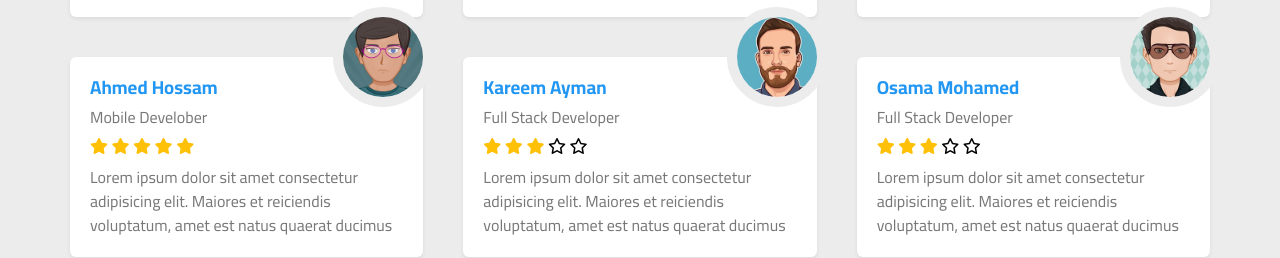
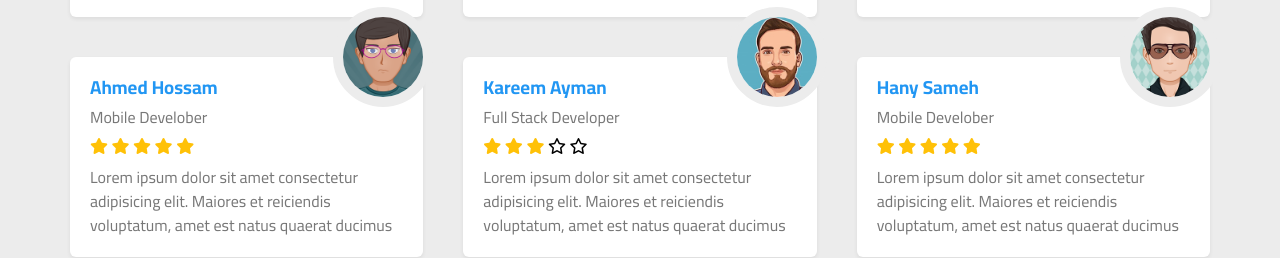
Before and after one commit to Amr-Adel10/Responsive-Web-Design-3, a plain HTML site: page index.html in a window 1280 px wide. Shown: the part 4484-4742 px from the top of the page. Drawn offline with Linux system fonts and the light colour scheme.

Commit message:
Update index.html

```diff
--- a/index.html
+++ b/index.html
@@ -335,14 +335,14 @@
       </div>
       <div class="box">
         <img src="imgs/avatar-06.png" alt="" />
-        <h3>Osama Mohamed</h3>
-        <span class="title">Full Stack Developer</span>
+        <h3>Hany Sameh</h3>
+        <span class="title">Mobile Develober</span>
         <div class="rate">
           <i class="filled fas fa-star"></i>
           <i class="filled fas fa-star"></i>
           <i class="filled fas fa-star"></i>
-          <i class="far fa-star"></i>
-          <i class="far fa-star"></i>
+          <i class="filled fas fa-star"></i>
+          <i class="filled fas fa-star"></i>
         </div>
         <p>
           Lorem ipsum dolor sit amet consectetur adipisicing elit. Maiores et reiciendis voluptatum, amet est natus
```
